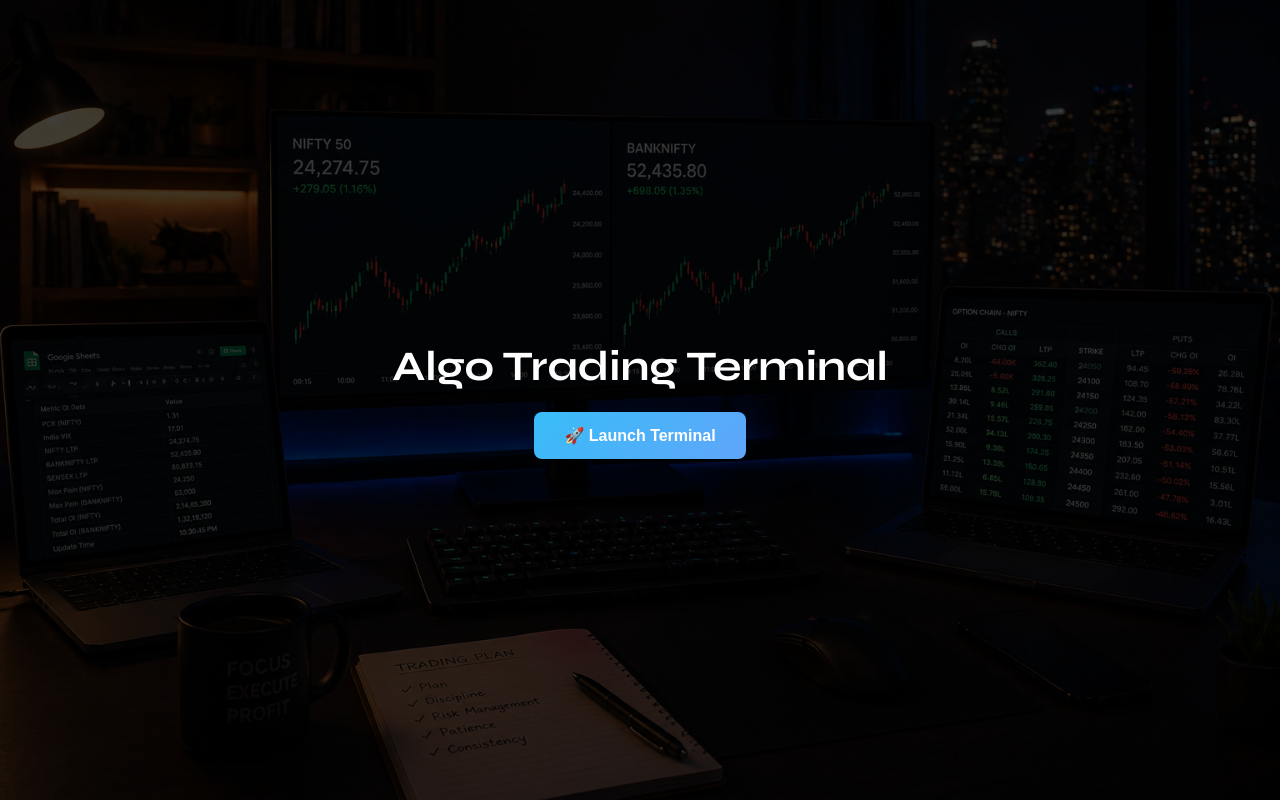
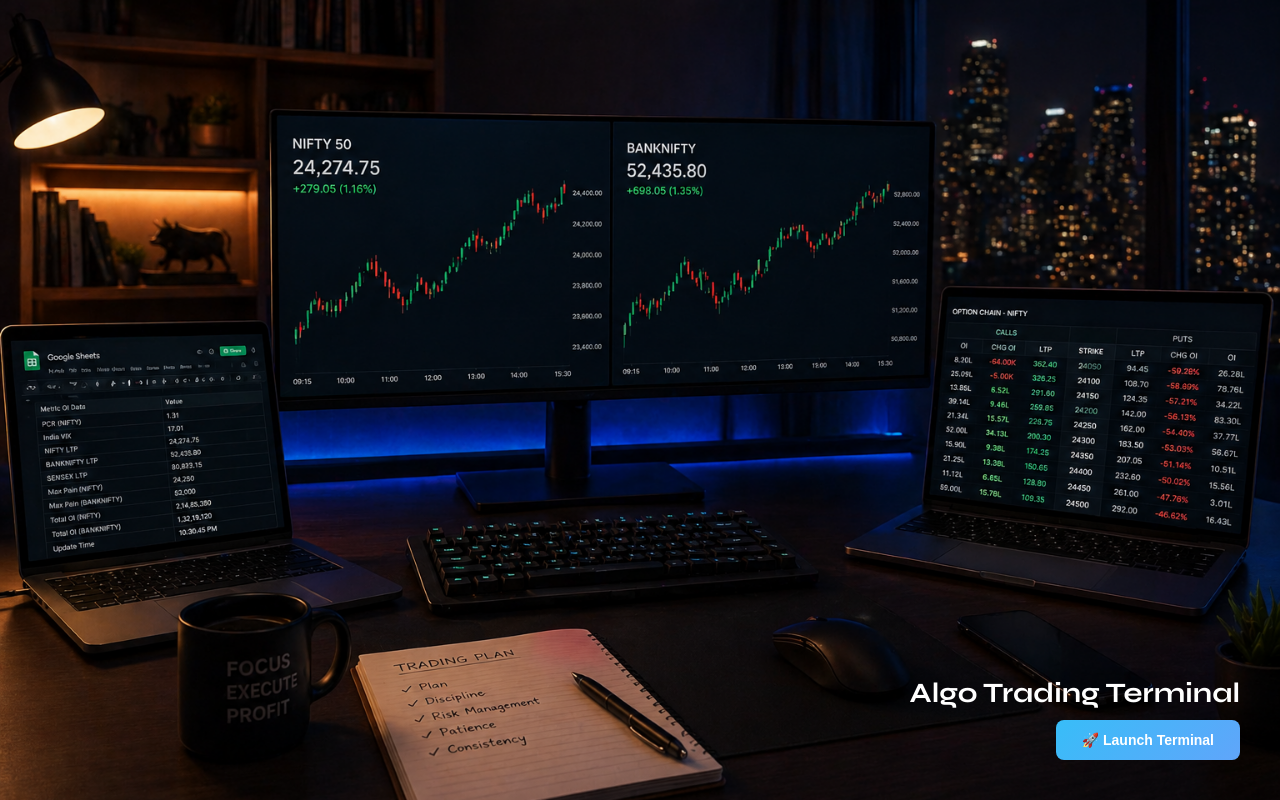
Before and after one commit to harishnith/data, a Flask app: page /orderflow in a window 1280 px wide. Run offline with Flask 3, Linux system fonts and the light colour scheme; data that the repository does not hold is empty; parts of the project's set-up code (start-up, migrations or seed data) failed here and were passed over.

Commit message:
Update base.html

```diff
--- a/templates/base.html
+++ b/templates/base.html
@@ -136,6 +136,7 @@ table.t td.bold{font-weight:700;}
 /* ── FETCH TIME ── */
 .ftime{font-size:.66rem;color:var(--muted);}
 /* ===== LAUNCH SCREEN ===== */
+/* ===== LAUNCH SCREEN (UPDATED) ===== */
 #launch-screen {
   position: fixed;
   top: 0;
@@ -144,43 +145,36 @@ table.t td.bold{font-weight:700;}
   height: 100%;
   z-index: 9999;
 
+  /* clear image (no overlay) */
   background: url('/static/images/trading-bg.jpg') no-repeat center center;
   background-size: cover;
-
-  display: flex;
-  justify-content: center;
-  align-items: center;
 }
 
-/* dark overlay */
+/* ❌ REMOVE DARK OVERLAY EFFECT */
 #launch-screen::before {
-  content: "";
-  position: absolute;
-  width: 100%;
-  height: 100%;
-  background: rgba(0,0,0,0.75);
+  display: none;
 }
 
-/* center content */
-#launch-box, #password-box {
-  position: relative;
-  z-index: 10;
-  text-align: center;
+/* bottom-right container */
+#launch-box {
+  position: absolute;
+  bottom: 40px;
+  right: 40px;
+  text-align: right;
   color: white;
 }
 
 /* title */
 #launch-box h1 {
   font-family: var(--sans);
-  font-size: 42px;
-  margin-bottom: 20px;
+  font-size: 28px;
+  margin-bottom: 10px;
 }
 
-/* buttons */
-#launch-box button,
-#password-box button {
-  padding: 14px 30px;
-  font-size: 16px;
+/* button style */
+#launch-box button {
+  padding: 12px 26px;
+  font-size: 14px;
   font-weight: 700;
   border-radius: 8px;
   border: none;
@@ -188,6 +182,20 @@ table.t td.bold{font-weight:700;}
 
   background: linear-gradient(135deg, #38bdf8, #60a5fa);
   color: #fff;
+}
+
+/* password box (center popup) */
+#password-box {
+  position: absolute;
+  top: 50%;
+  left: 50%;
+  transform: translate(-50%, -50%);
+
+  background: rgba(0,0,0,0.7);
+  padding: 25px;
+  border-radius: 10px;
+  text-align: center;
+  color: white;
 }
 
 /* input */
```
